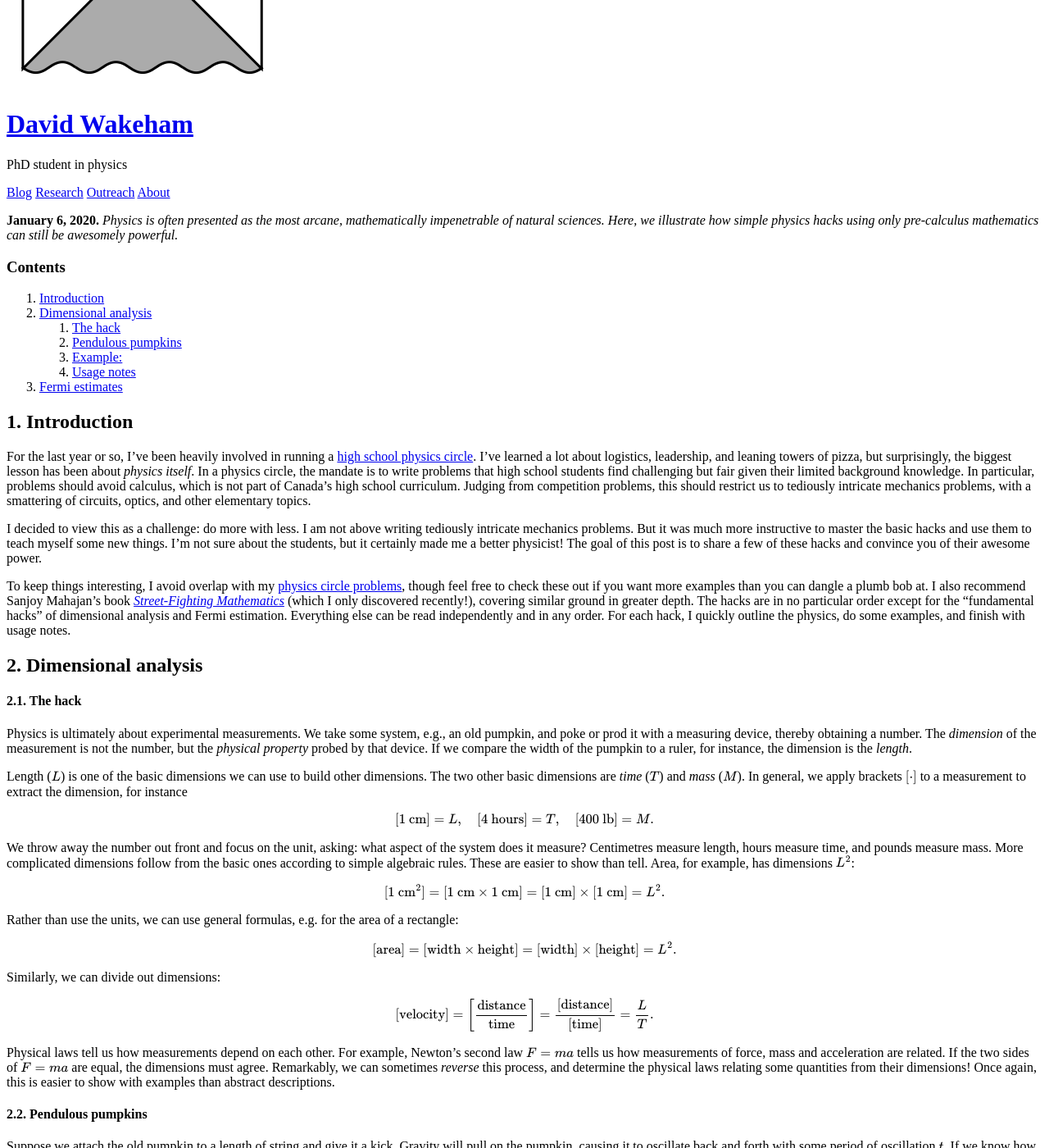
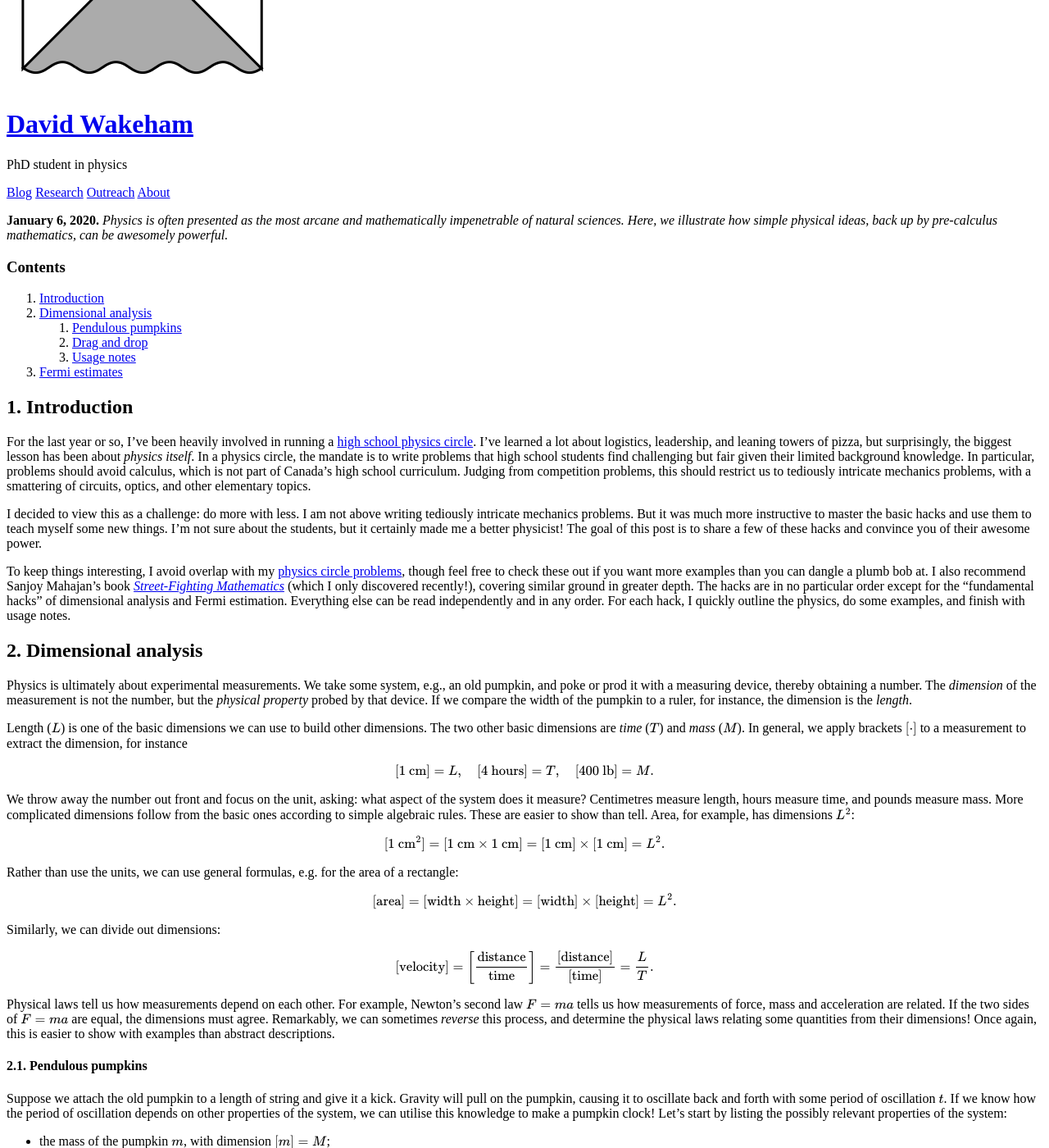
Before and after one commit to hapax/hapax.github.io, a Jekyll site: the page built from assets/simple-physics.md, in a window 1280 px wide and 1400 px high, scrolled down 244 px. Shown: the whole window at 82% size. Built offline with Jekyll 4.4.1, drawn with Linux system fonts in a browser that asks for light colours; our own code applies the rules of GitHub Pages for plain Markdown files; formulas are drawn with MathJax 3; a script that is not in the unit is left out; some of the changed text lies outside the part shown.

Commit message:
Update simple-physics.md

```diff
--- a/assets/simple-physics.md
+++ b/assets/simple-physics.md
@@ -7,19 +7,18 @@
 date:  2020-01-06
 ---
 
-**January 6, 2020.** *Physics is often presented as the most arcane,
+**January 6, 2020.** *Physics is often presented as the most arcane and
   mathematically impenetrable of natural sciences. Here, we illustrate
-  how simple physics hacks using only pre-calculus
-  mathematics can still be awesomely powerful.*
+  how simple physical ideas, back up by pre-calculus
+  mathematics, can be awesomely powerful.*
 
 ### Contents
 
 1. <a href="#sec-1">Introduction</a>
 2. <a href="#sec-2">Dimensional analysis</a>
-   1. <a href="#sec-2-1">The hack</a>
-   2. <a href="#sec-2-2">Pendulous pumpkins</a>
-   3. <a href="#sec-2-3">Example: </a>
-   4. <a href="#sec-2-4">Usage notes</a>
+   1. <a href="#sec-2-1">Pendulous pumpkins</a>
+   2. <a href="#sec-2-2">Drag and drop</a>
+   3. <a href="#sec-2-3">Usage notes</a>
 3. <a href="#sec-3">Fermi estimates</a>
 
 ## 1. Introduction <a id="sec-1" name="sec-1"></a>
@@ -59,8 +58,6 @@
 and finish with usage notes.
 
 ## 2. Dimensional analysis <a id="sec-2" name="sec-2"></a>
-
-#### 2.1. The hack <a id="sec-2-1" name="sec-2-1"></a>
 
 Physics is ultimately about experimental measurements.
 We take some system, e.g., an old pumpkin, and poke or prod it with a
@@ -116,7 +113,7 @@
 physical laws relating some quantities from their dimensions!
 Once again, this is easier to show with examples than abstract descriptions.
 
-#### 2.2. Pendulous pumpkins <a id="sec-2-2" name="sec-2-2"></a>
+#### 2.1. Pendulous pumpkins <a id="sec-2-2" name="sec-2-2"></a>
 
 Suppose we attach the old pumpkin to a length of string and give it a
 kick.
@@ -197,7 +194,19 @@
 They need to house a large (usually non-cucurbitar) pendulum of
 length around one metre.
 
-#### 2.4. Usage notes<a id="sec-2-4" name="sec-2-4"></a>
+Let me emphase how powerful this is.
+We didn't need to analyse any forces, solve a differential
+equation, or even deal with numbers.
+Dimensional analysis let us skip straight to the answer!
+
+#### 2.2. Drag and drop<a id="sec-2-3" name="sec-2-3"></a>
+
+Maybe pumpkin pendulums aren't your jam.
+Instead, imagine
+
+https://wxguys.ssec.wisc.edu/2013/09/10/how-fast-do-raindrops-fall/
+
+#### 2.3. Usage notes<a id="sec-2-4" name="sec-2-4"></a>
 
 Since we throw away numbers, dimensional analysis will usually only be
 good up to an overall numerical factor.
```
